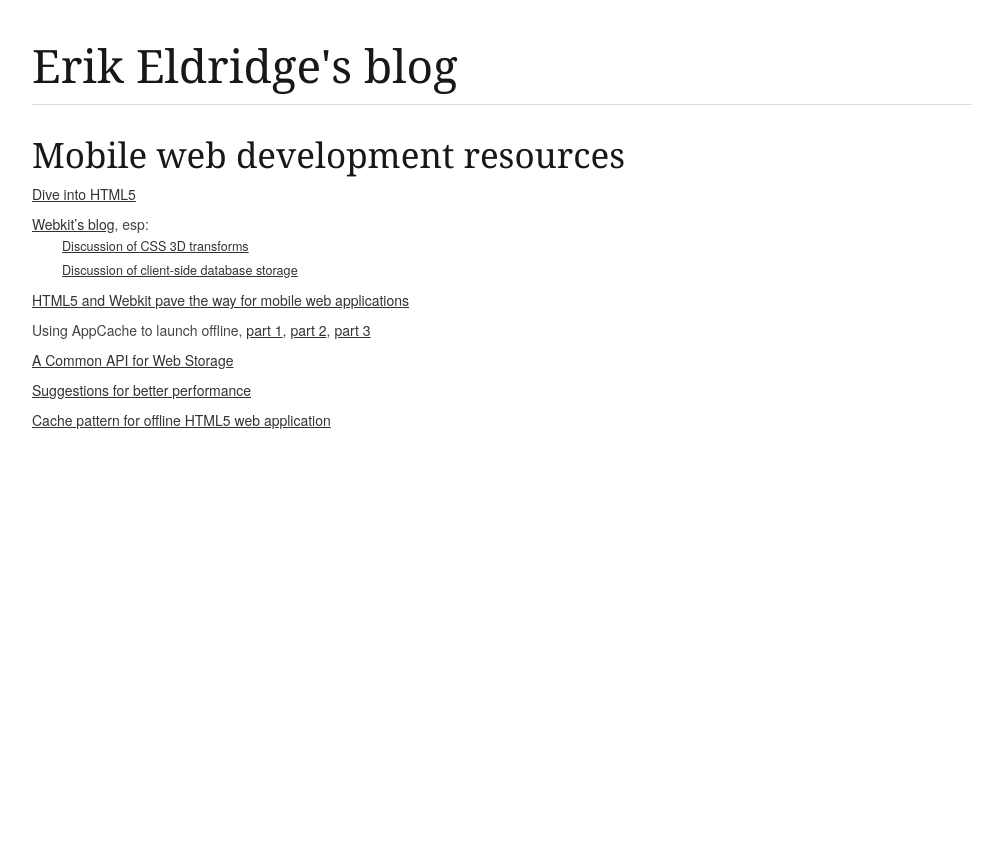
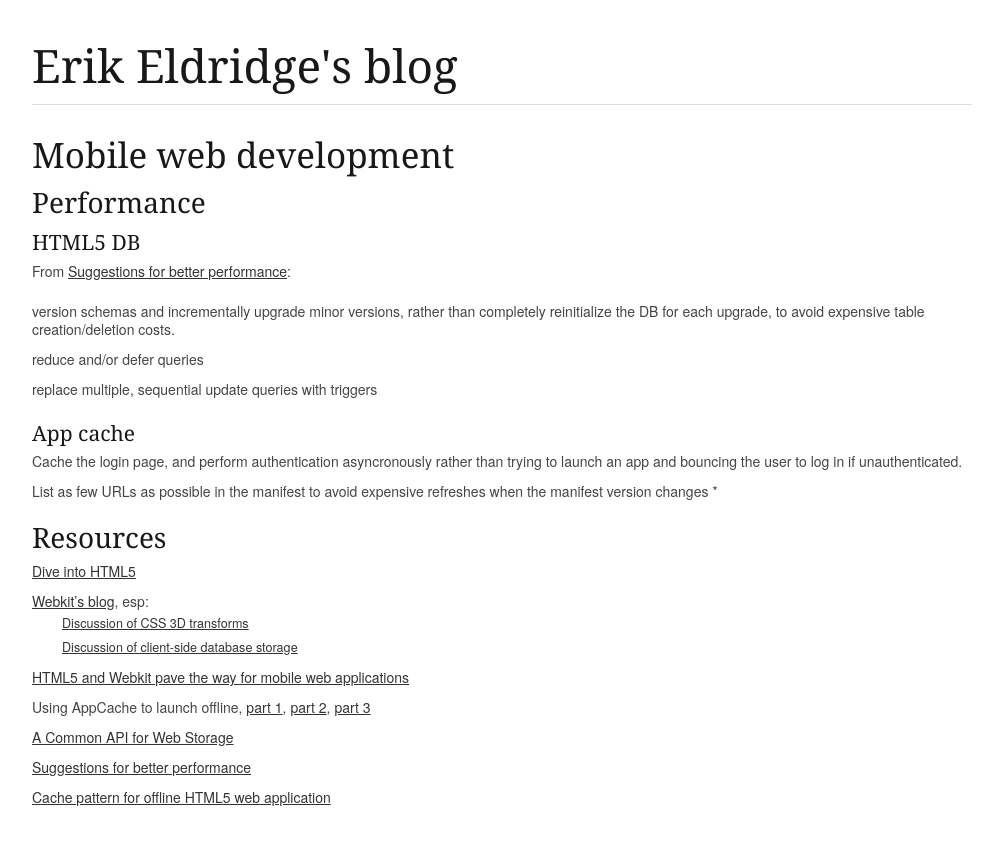
Before and after one commit to erikeldridge/erikeldridge.github.com, a Jekyll site: the page built from _posts/2012-2-6-mobile-web.md, in a window 1280 px wide. Shown: the top 845 px of the page, without its empty margins (138-1130 px from the left). Built offline with Jekyll 4.4.1, drawn with Linux system fonts in a browser that asks for light colours; Markdown is read by kramdown in place of the engine named in the settings.

Commit message:
Create perf section, starting w/ app cache & db

```diff
--- a/_posts/2012-2-6-mobile-web.md
+++ b/_posts/2012-2-6-mobile-web.md
@@ -2,7 +2,25 @@
 layout: default
 ---
 
-## Mobile web development resources
+## Mobile web development
+
+### Performance
+
+#### HTML5 DB
+
+From [Suggestions for better performance](http://googlecode.blogspot.com/2009/06/gmail-for-mobile-html5-series.html):
+
+* version schemas and incrementally upgrade minor versions, rather than completely reinitialize the DB for each upgrade, to avoid expensive table creation/deletion costs.
+* reduce and/or defer queries
+* replace multiple, sequential update queries with triggers
+
+#### App cache
+
+* Cache the login page, and perform authentication asyncronously rather than trying to launch an app and bouncing the user to log in if unauthenticated.
+* List as few URLs as possible in the manifest to avoid expensive refreshes when the manifest version changes
+*
+
+### Resources
 
 * [Dive into HTML5](http://diveintohtml5.info/)
 * [Webkit's blog](http://www.webkit.org/blog), esp:
```
